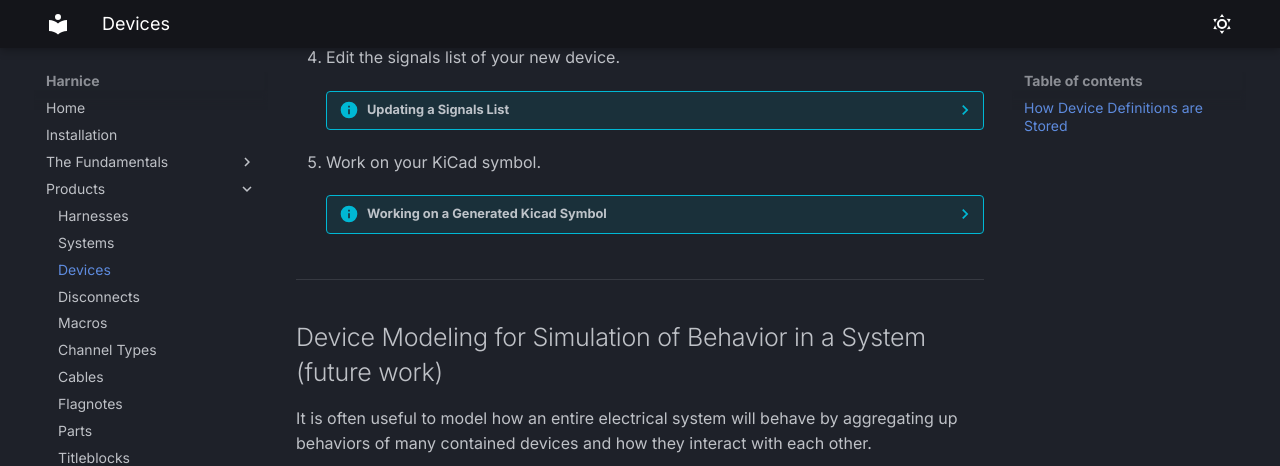
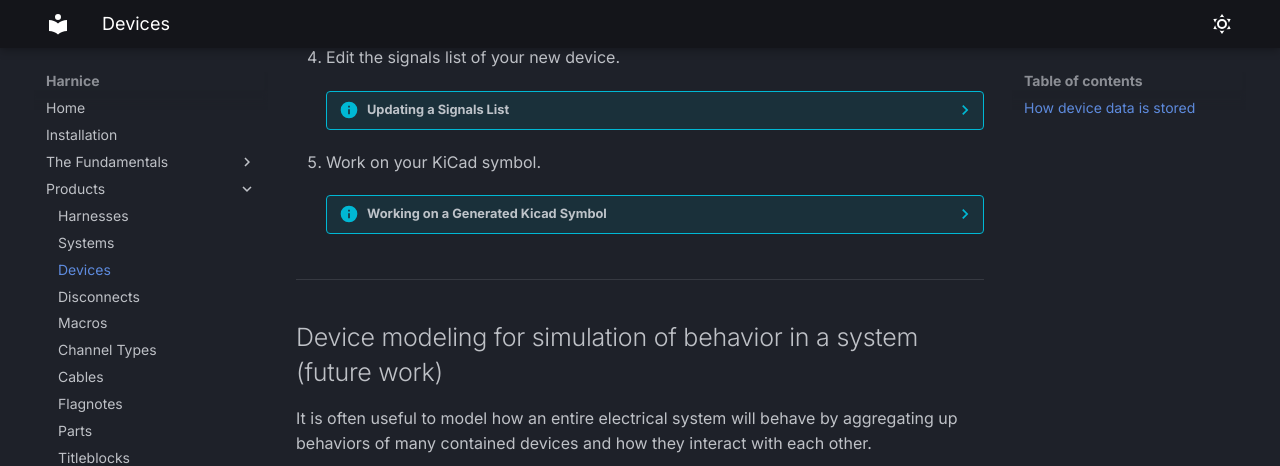
Before and after one commit to harnice/Harnice, an MkDocs documentation site: the page built from docs/products/device.md, in a window 1280 px wide and 900 px high, scrolled down 1323 px. Shown: the top 466 px of the window. Built offline with MkDocs 1.6.1 and Material for MkDocs 9.7.7, drawn with Linux system fonts in a browser that asks for light colours; some web fonts are replaced; some of the changed text lies outside the part shown.

Commit message:
smalls in product doc headers

```diff
--- a/docs/products/device.md
+++ b/docs/products/device.md
@@ -3,7 +3,7 @@ Any electrical item, active or passive, that is not a harness.
 
 ---
 
-##  How Device Definitions are Stored
+##  How device data is stored
 
 The primary data structure of a device is a TSV called a “signals_list”. Signals lists can be written manually or generated from a python script that can help automate the generation of lists for complicated devices.
 
@@ -15,7 +15,7 @@ The definition of a device lives in a CSV file called a "Signals List".
 
 ---
 
-## Rendering a Device
+## Rendering a device
 
 When a Device is rendered in Harnice, here's what happens:
 
@@ -65,7 +65,7 @@ When a Device is rendered in Harnice, here's what happens:
 
 ---
 
-##  Device Modeling for Simulation of Behavior in a System (future work)
+##  Device modeling for simulation of behavior in a system (future work)
 
 It is often useful to model how an entire electrical system will behave by aggregating up behaviors of many contained devices and how they interact with each other.
 
```
Also changed, not shown: docs/products/channel_type.md (+1 -1 lines), docs/products/disconnect.md (+2 -2 lines), docs/products/harness.md (+1 -1 lines), docs/products/system.md (+3 -3 lines), 1 other file.
